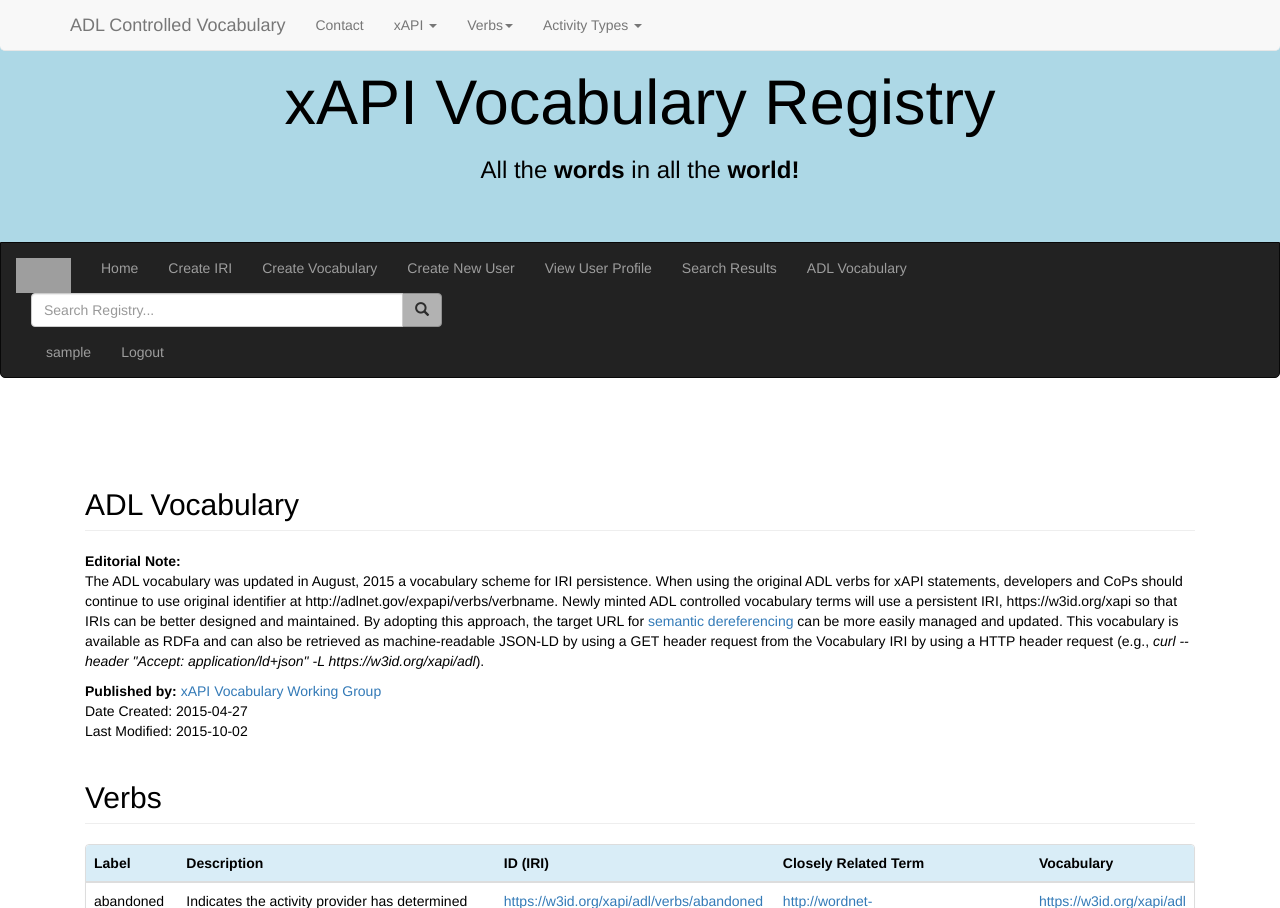
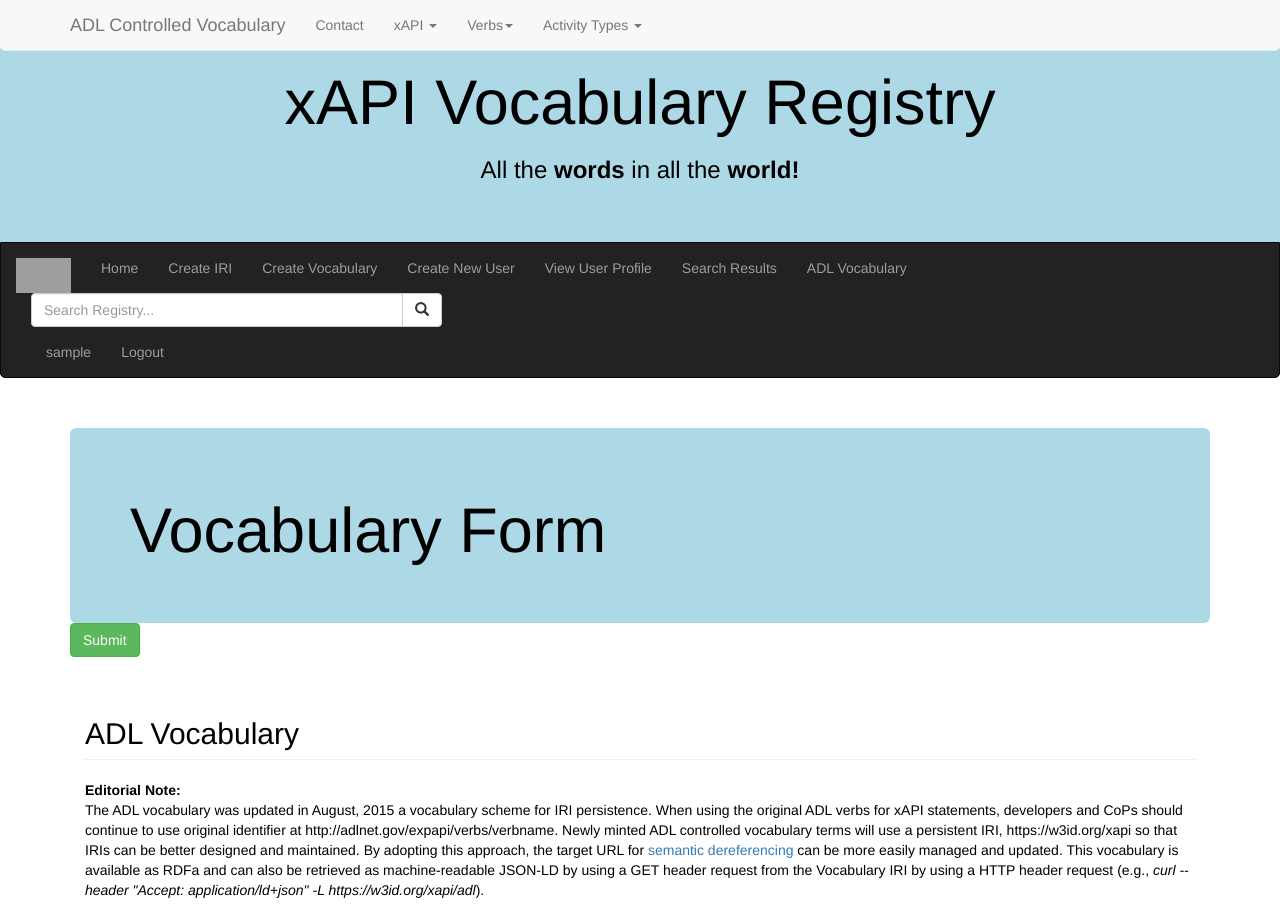
Before and after one commit to pauliejes/vocab-server, a Django app: page /rdfaForm in a window 1280 px wide. Shown: the top 908 px of the page. Run offline with Django 3.2, Linux system fonts and the light colour scheme; the visitor is signed in with stand-in values (Sample User, id 1); parts of the project's set-up code (start-up, migrations or seed data) failed here and were passed over; some libraries are stand-ins or nearby versions; grey boxes are pictures that could not be loaded.

Commit message:
cob 03172016

```diff
--- a/VOCAB_SITE/vocab/forms.py
+++ b/VOCAB_SITE/vocab/forms.py
@@ -45,3 +45,7 @@
         super(RequiredFormSet, self).__init__(*args, **kwargs)
         for form in self.forms:
             form.empty_permitted = False
+
+class VocabularyForm(forms.Form):
+    vocabName = forms.CharField(label='Vocabulary Name', max_length=100)
+    vocabIRI = forms.URLField(label='Vocabulary IRI', max_length=100)
--- a/VOCAB_SITE/vocab/templates/createIRI.html
+++ b/VOCAB_SITE/vocab/templates/createIRI.html
@@ -17,7 +17,7 @@
         {{ formset.management_form }}
         <div class="forms">
             {% for form in formset %}
-            <div id="form-{{ forloop.counter0}}">
+            <div id="form-{{ forloop.counter0 }}">
                 {{ form.errors }}
                 <big>https://w3id.org/xapi/ {{ form.vocabulary }} / {{form.termType}} / {{form.term}}</big>
                 <br>
--- a/VOCAB_SITE/vocab/templates/home.html
+++ b/VOCAB_SITE/vocab/templates/home.html
@@ -14,7 +14,7 @@
     <hr>
     Please Choose a Button:<br>
     <a type="button" class="btn btn-info" href="{% url 'createIRI' %}" role="button" name="createButton">Create</a>
-    <a type="button" class="btn btn-info" href="{% url 'searchResults' %}" role="button" name="searchButton" disabled="true">Search</a>
+    <a type="button" class="btn btn-info" href="{% url 'searchResults' %}" role="button" name="searchButton">Search</a>
 </div>
 {% endblock content %}
 
--- a/VOCAB_SITE/vocab/templates/master.html
+++ b/VOCAB_SITE/vocab/templates/master.html
@@ -46,7 +46,7 @@
           <div class="input-group col-sm-4">
               <input type="text" class="form-control" placeholder="Search Registry...">
               <span class="input-group-btn">
-                  <button class="btn btn-default" type="button" disabled="true">
+                  <button class="btn btn-default" type="button" href="{% url 'searchResults' %}" %}">
                       <span class="glyphicon glyphicon-search"></span>
                   </button>
               </span>
--- a/VOCAB_SITE/vocab/templates/rdfaForm.html
+++ b/VOCAB_SITE/vocab/templates/rdfaForm.html
@@ -1,6 +1,15 @@
 {% extends "master.html" %}
 
 {% block content %}
+<div class="jumbotron">
+    <h1>Vocabulary Form</h1>
+</div>
+<form action="{% url 'createVocab' %}" class="form-inline" method="post">
+    {% csrf_token %}
+    {{form.error}}
+    {{form}}
+    <input class="btn btn-success" type="submit" value="Submit"/>
+</form>
 <div class="navbar navbar-default navbar-fixed-top">
   <div class="container">
     <div class="navbar-header">
--- a/VOCAB_SITE/vocab/views.py
+++ b/VOCAB_SITE/vocab/views.py
@@ -16,7 +16,7 @@
 from django.views.decorators.csrf import csrf_protect
 from django.views.decorators.http import require_http_methods
 
-from .forms import RegisterForm, IRIForm, SearchForm, RequiredFormSet
+from .forms import RegisterForm, IRIForm, SearchForm, RequiredFormSet, VocabularyForm
 from .models import RegisteredIRI, UserProfile
 from .tasks import notify_user
 
@@ -92,24 +92,22 @@
     # if this is a POST request we need to process the form data
     if request.method == 'POST':
         # create a form instance and populate it with data from the request:
-        form = IRIForm(request.POST)
+        form = VocabularyForm(request.POST)
         # check whether it's valid:
         if form.is_valid():
             # process the data in form.cleaned_data as required
-            # domain = form.cleaned_data['domain']
-            # resourceType = form.cleaned_data['resourceType']
-            vocabulary = form.cleaned_data['vocabulary']
-            termType = form.cleaned_data['termType']
-            term = form.cleaned_data['term']
+            vocabName = form.cleaned_data['vocabName']
+            vocabIRI = form.cleaned_data['vocabIRI']
+            print "hi andy", vocabIRI, vocabName
             # redirect to a new URL:
-            return HttpResponseRedirect('vocabReceived', form.cleaned_data)
+            return HttpResponseRedirect(reverse('rdfaResults'))
 
     # if a GET (or any other method) we'll create a blank form
     # starting at the vocab portion of the iri
     else:
-        form = IRIForm()
+        form = VocabularyForm()
 
-    return render(request, 'createVocab.html', {'form': form})
+    return render(request, 'rdfaForm.html', {'form': form})
 
 @login_required
 @require_http_methods(["GET"])
@@ -188,3 +186,10 @@
 @require_http_methods(["GET"])
 def rdfaForm(request):
     return render(request, 'rdfaForm.html')
+
+@csrf_protect
+@login_required()
+@require_http_methods(["GET"])
+def rdfaResults(request):
+    # results = RegisteredIRI.objects.filter()
+    return render(request, 'rdfaResults.html')
--- a/VOCAB_SITE/vocab_site/urls.py
+++ b/VOCAB_SITE/vocab_site/urls.py
@@ -33,4 +33,5 @@
     url(r'^rdfaForm$', views.rdfaForm, name="rdfaForm"),
     # url(r'^vocabReceived$', views.vocabReceived, name="vocabReceived"),
     url(r'^userProfile$', views.userProfile, name="userProfile"),
+    url(r'^rdfaResults$', views.rdfaResults, name="rdfaResults"),
 ]
```
Also changed, not shown: VOCAB_SITE/vocab/models.py (+14 -0 lines).
